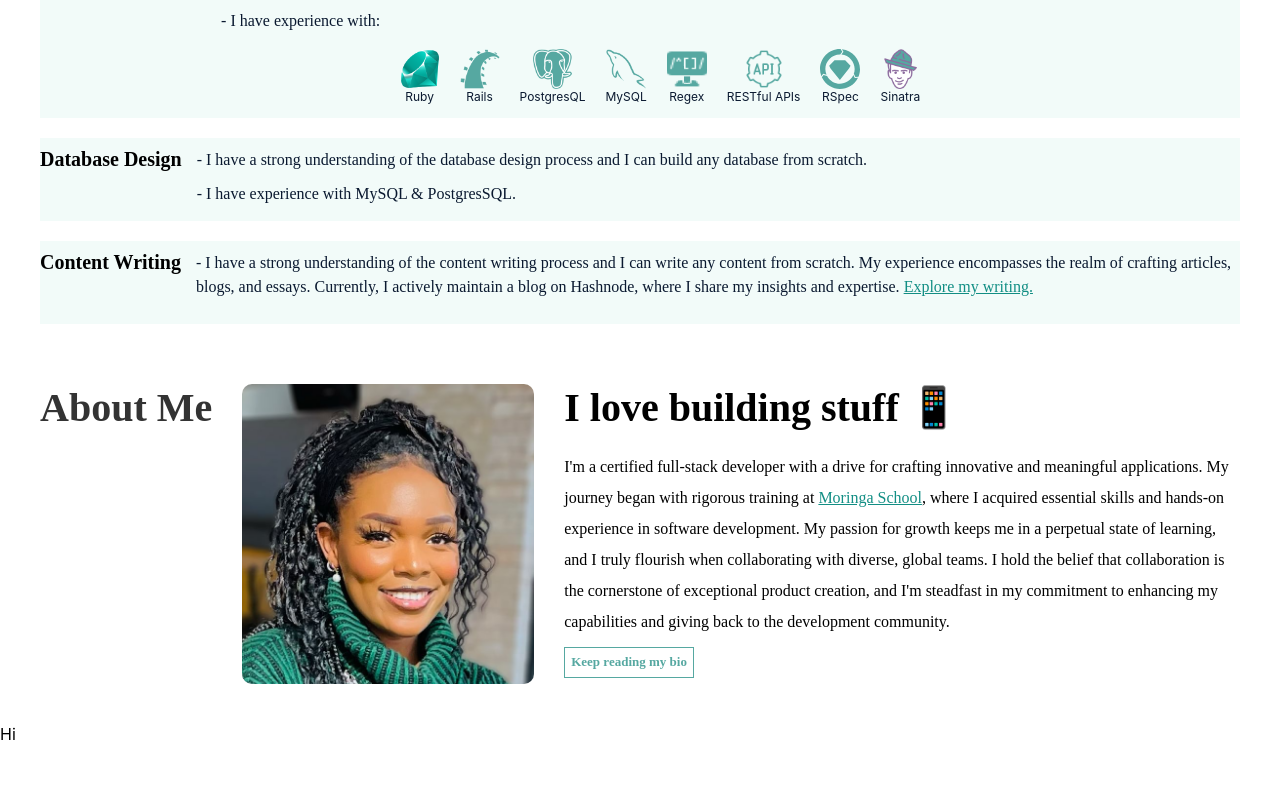
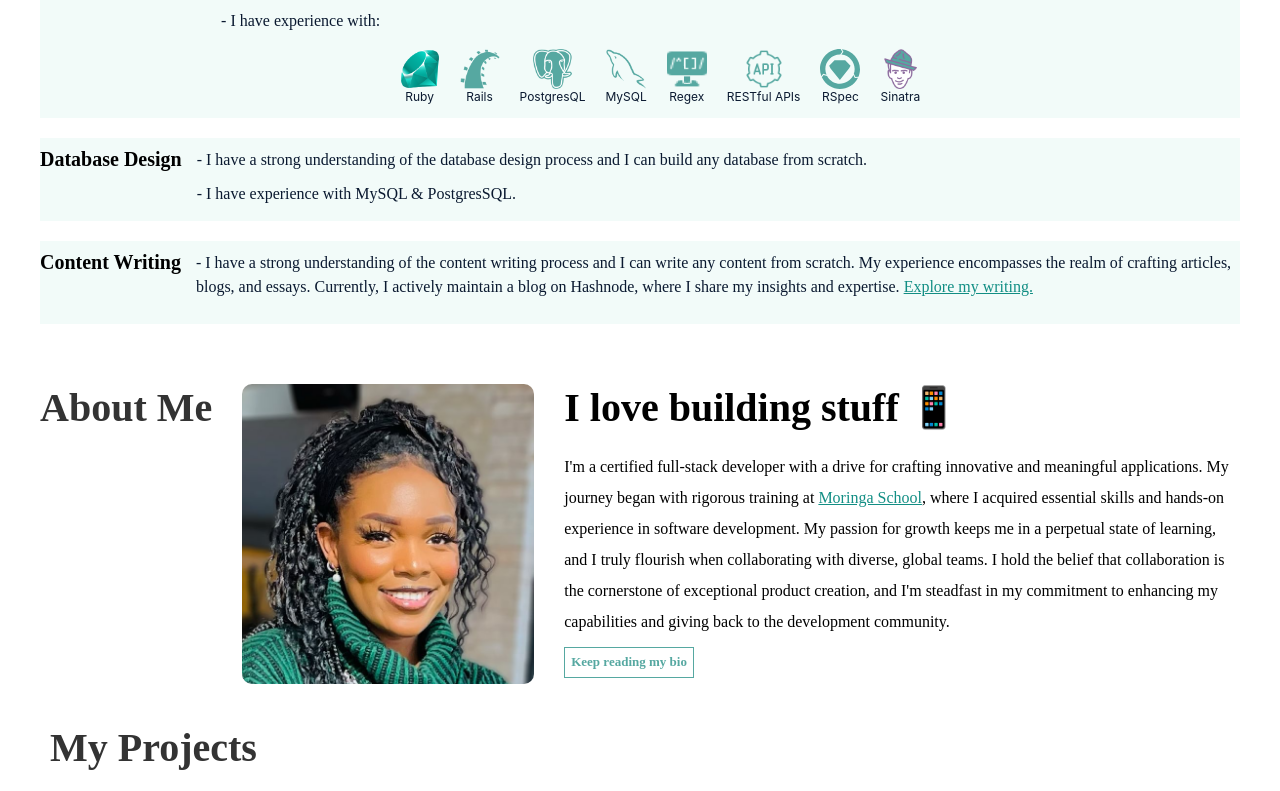
Before and after one commit to Vkerubo/my-portolio, a React (Create React App) app: page / in a window 1280 px wide. Shown: the part 997-1788 px from the top of the page. Before the commit the page ends 1741 px from the top, so only its background shows below. Built offline with nearby package versions, Linux system fonts and the light colour scheme.

Commit message:
render container and title

```diff
--- a/src/components/Projects.js
+++ b/src/components/Projects.js
@@ -2,8 +2,27 @@ import React from "react";
 import { styled } from "styled-components";
 import ChamaIMage from "../components/assets/chama.png";
 
+const ProjectsTitle = styled.div`
+  color: #333;
+  font-family: Montserrat;
+  font-size: 40px;
+  font-style: normal;
+  font-weight: 700;
+  line-height: normal;
+  margin-left: 50px;
+`;
+
+const Container = styled.div`
+  display: flex;
+  justify-content: space-between;
+`;
+
 function Projects() {
-  return <>Hi</>;
+  return (
+    <>
+    <ProjectsTitle>My Projects</ProjectsTitle><br/>
+    </>
+  );
 }
 
 export default Projects;
```
